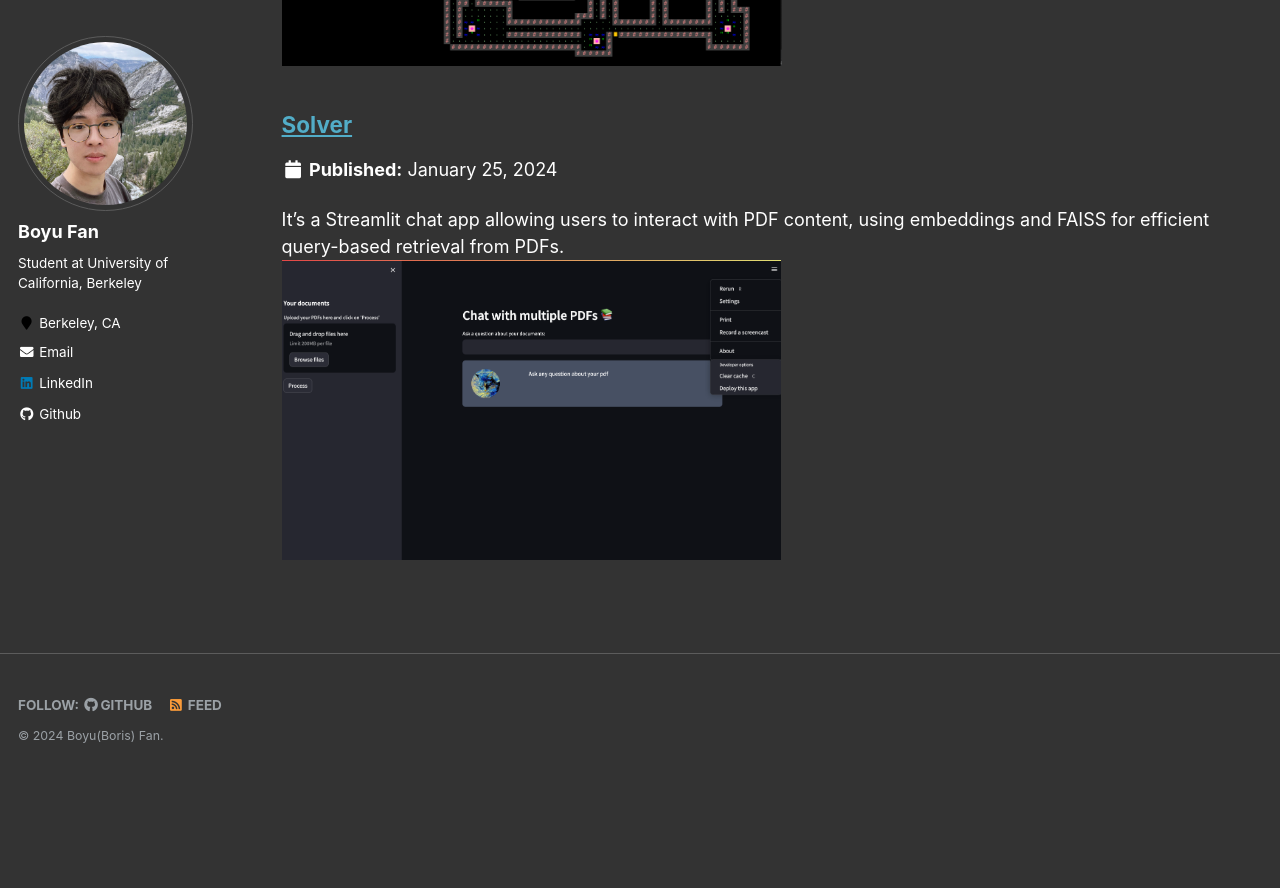
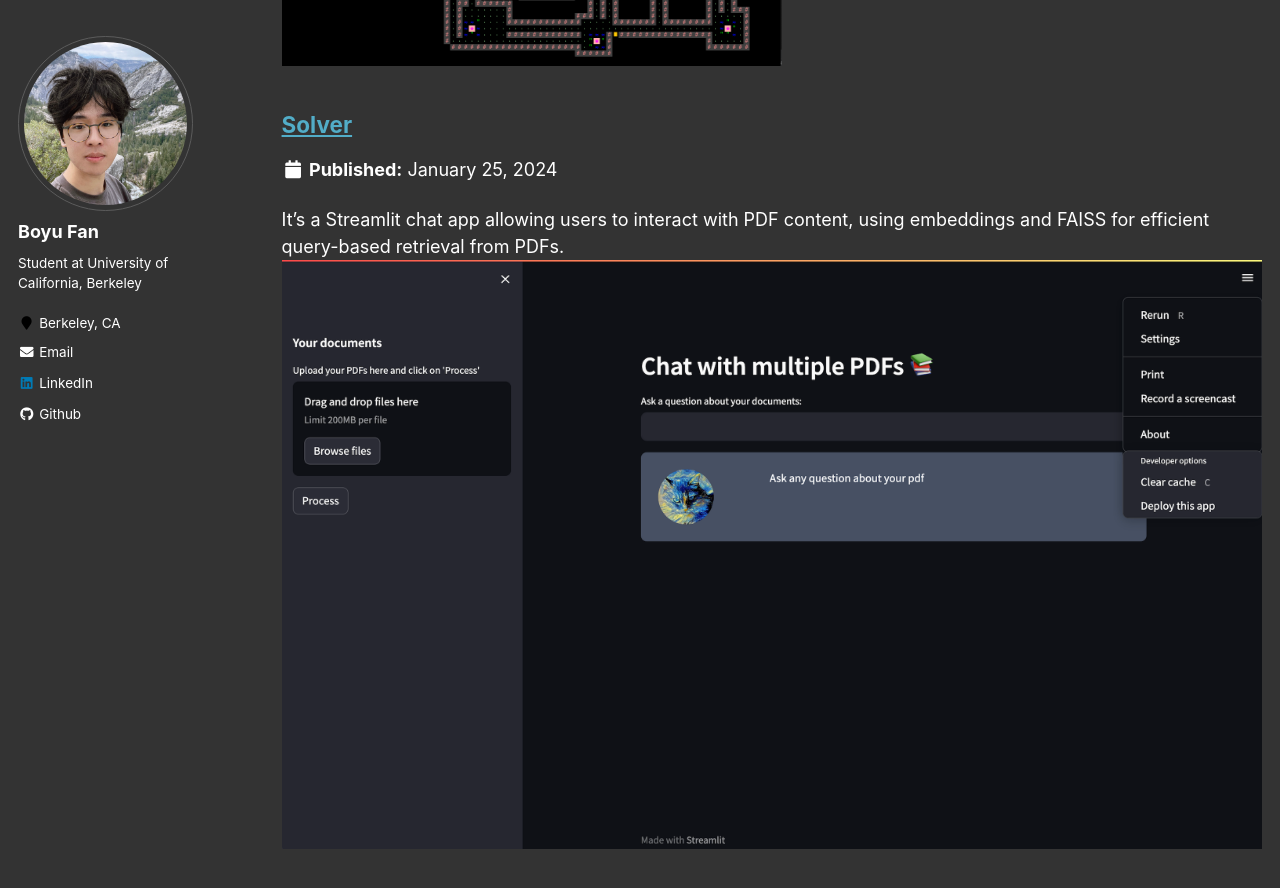
Before and after one commit to BoyuFan1/BoyuFan1, a Jekyll site: the page built from _pages/portfolio.html, in a window 1280 px wide and 900 px high, scrolled down 1123 px. Shown: the top 888 px of the window. Built offline with Jekyll 4.4.1, drawn with Linux system fonts in a browser that asks for light colours; before the commit the page ends 1905 px from its top, so only the background shows below that.

Commit message:
Update portfolio-3.html

```diff
--- a/_portfolio/portfolio-3.html
+++ b/_portfolio/portfolio-3.html
@@ -1,6 +1,6 @@
 ---
 title: "Solver"
-excerpt: "It's a Streamlit chat app allowing users to interact with PDF content, using embeddings and FAISS for efficient query-based retrieval from PDFs. <br/><img src='/BoyuFan1/images/pdf-project.jpg'>"
+excerpt: "It's a Streamlit chat app allowing users to interact with PDF content, using embeddings and FAISS for efficient query-based retrieval from PDFs. <br/><img src='/BoyuFan1/images/Solver.png'>"
 collection: portfolio
 ---
 
```
